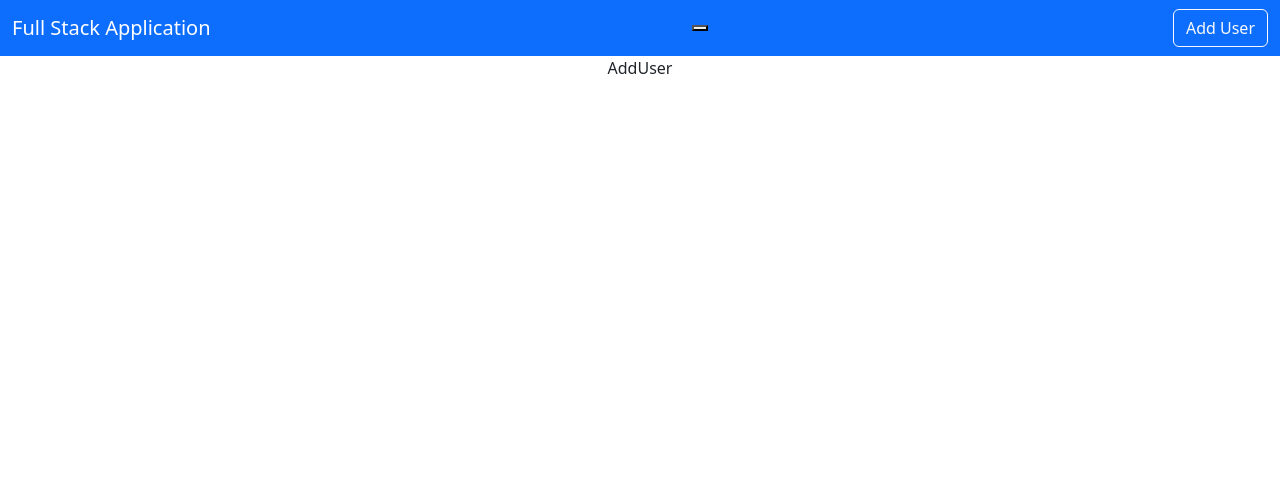
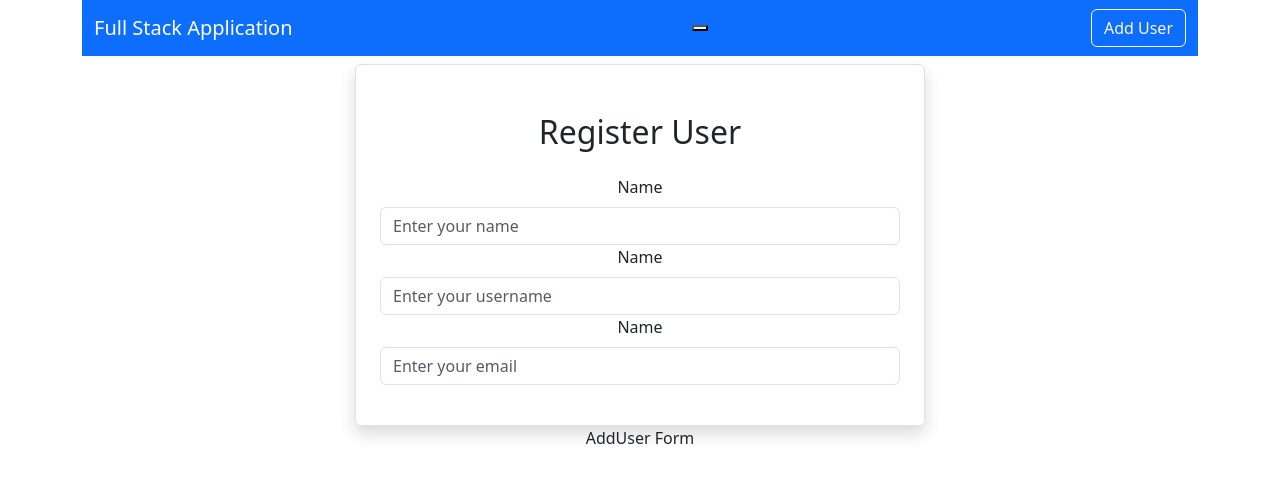
Before and after one commit to byunjy2022/fullstack-front, a React (Create React App) app: page /adduser in a window 1280 px wide. Shown: the top 482 px of the page. Built offline with nearby package versions, Linux system fonts and the light colour scheme.

Commit message:
07-14 11:30

```diff
--- a/src/App.js
+++ b/src/App.js
@@ -5,7 +5,6 @@ import Home from './pages/Home';
 import "../node_modules/bootstrap/dist/css/bootstrap.min.css";
 import {BrowserRouter as Router,Routes,Route} from 'react-router-dom';
 import AddUser from './users/AddUser';
-
 
 function App() {
   return (
--- a/src/layout/Navbar.js
+++ b/src/layout/Navbar.js
@@ -1,8 +1,9 @@
-import React from 'react'
+import React from 'react';
+import {Link} from 'react-router-dom';
 
 export default function Navbar() {
   return (
-    <div>
+    <div className="container">
       <nav className="navbar navbar-expand-lg navbar-dark bg-primary">
         <div className="container-fluid">
           <a className="navbar-brand" href="#">
@@ -19,11 +20,9 @@ export default function Navbar() {
             >
               <span className="navbar-toggle-icon"></span>
             </button>
-
-            <button className="btn btn-outline-light">Add User</button>
+            <Link className="btn btn-outline-light" to="/adduser">Add User</Link>
         </div>
       </nav>
-
     </div>
   )
 }
--- a/src/users/AddUser.js
+++ b/src/users/AddUser.js
@@ -1,10 +1,34 @@
-import React,{useState,useEffect} from 'react';
-import axios from 'axios';
+import React from 'react';
 
-export default function AddUser() {
-    const [user,setUser]=useState();
-
+export default function AddUser(){
     return (
-    <div>AddUser</div>
-    )
+    <div className="container">
+        <div className="row">
+            <div className="col-md-6 offset-md-3 border rounded p-4 mt-2 shadow">
+                <h2 className="text-center m-4">Register User</h2>
+                <div className="mb-3">
+                    <label htmlfor="Name" className="form-label">Name</label>
+                    <input
+                    type={"text"}
+                    className="form-control"
+                    placeholder="Enter your name"
+                    name="name" />
+                    <label htmlfor="Name" className="form-label">Name</label>
+                    <input
+                    type={"text"}
+                    className="form-control"
+                    placeholder="Enter your username"
+                    name="username" />
+                    <label htmlfor="Name" className="form-label">Name</label>
+                    <input
+                    type={"text"}
+                    className="form-control"
+                    placeholder="Enter your email"
+                    name="email" />
+                </div>
+            </div>
+        </div>
+        AddUser Form
+    </div>
+    );
 }
```
